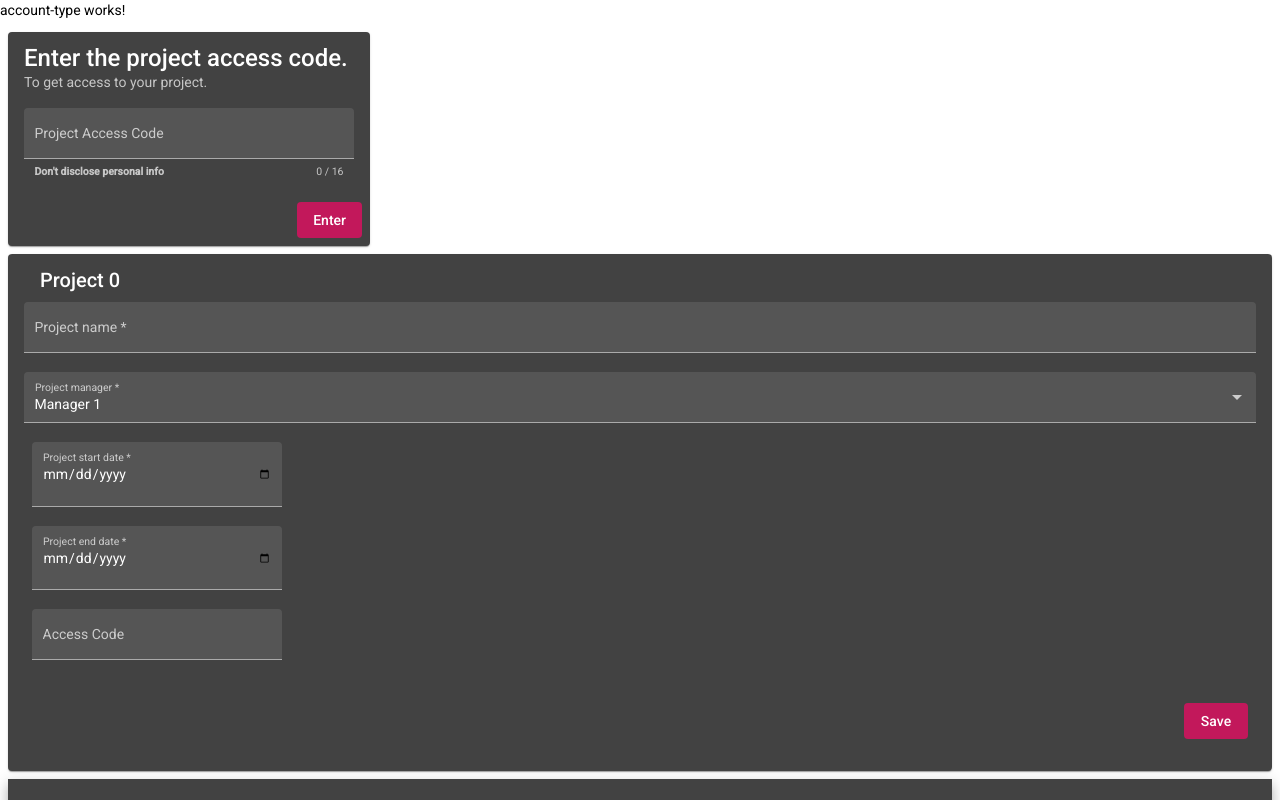
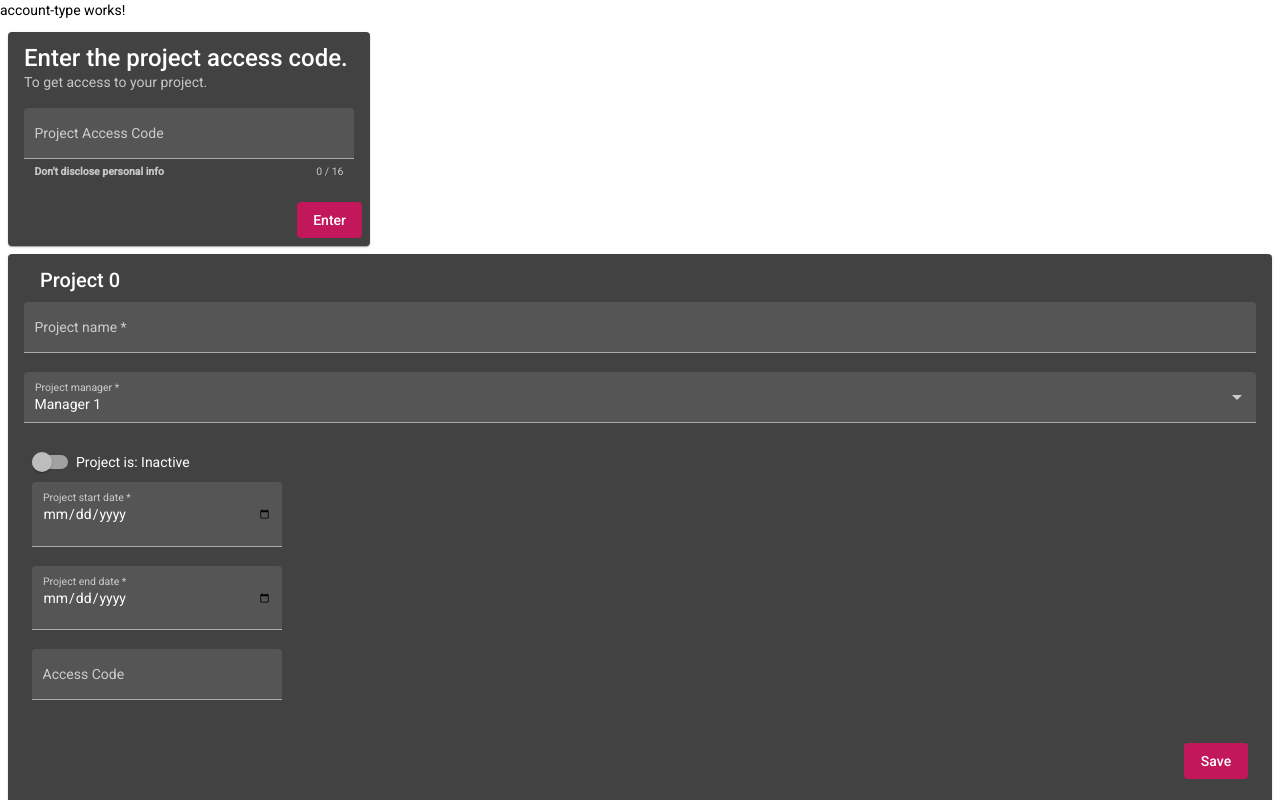
Before and after one commit to Bradoqguido/AngularSprintManager, an Angular app: page / in a window 1280 px wide. Shown: the top 800 px of the page. Built offline with nearby package versions, Linux system fonts and the light colour scheme.

Commit message:
Fixed slide toggle to active or inative a project

```diff
--- a/src/app/modules/project/components/project-edit/project-edit.component.html
+++ b/src/app/modules/project/components/project-edit/project-edit.component.html
@@ -20,10 +20,9 @@
           </mat-select>
         </mat-form-field>
 
-        <!-- <mat-form-field class="full-width" appearance="fill">
-          <mat-label>Project status</mat-label>
-          <mat-slide-toggle #active formControlName="active"></mat-slide-toggle>
-        </mat-form-field> -->
+        <mat-slide-toggle #active formControlName="active" color="primary" style="margin:8px">
+          Project is: {{this.frmProject.controls["active"].value ? "Active" : "Inactive"}}
+        </mat-slide-toggle>
 
         <div class="left-description">
           <mat-form-field class="full-width" appearance="fill">
--- a/src/app/modules/project/project.module.ts
+++ b/src/app/modules/project/project.module.ts
@@ -17,6 +17,7 @@ import { ReactiveFormsModule } from '@angular/forms';
 import { MatSelectModule } from '@angular/material/select';
 import { MatSnackBarModule } from '@angular/material/snack-bar';
 import { MatPaginatorModule } from '@angular/material/paginator';
+import { MatSlideToggleModule } from '@angular/material/slide-toggle';
 
 @NgModule({
   declarations: [
@@ -37,7 +38,8 @@ import { MatPaginatorModule } from '@angular/material/paginator';
     ReactiveFormsModule,
     MatSelectModule,
     MatSnackBarModule,
-    MatPaginatorModule
+    MatPaginatorModule,
+    MatSlideToggleModule
   ],
   exports: [
     EnterProjectComponent,
```
